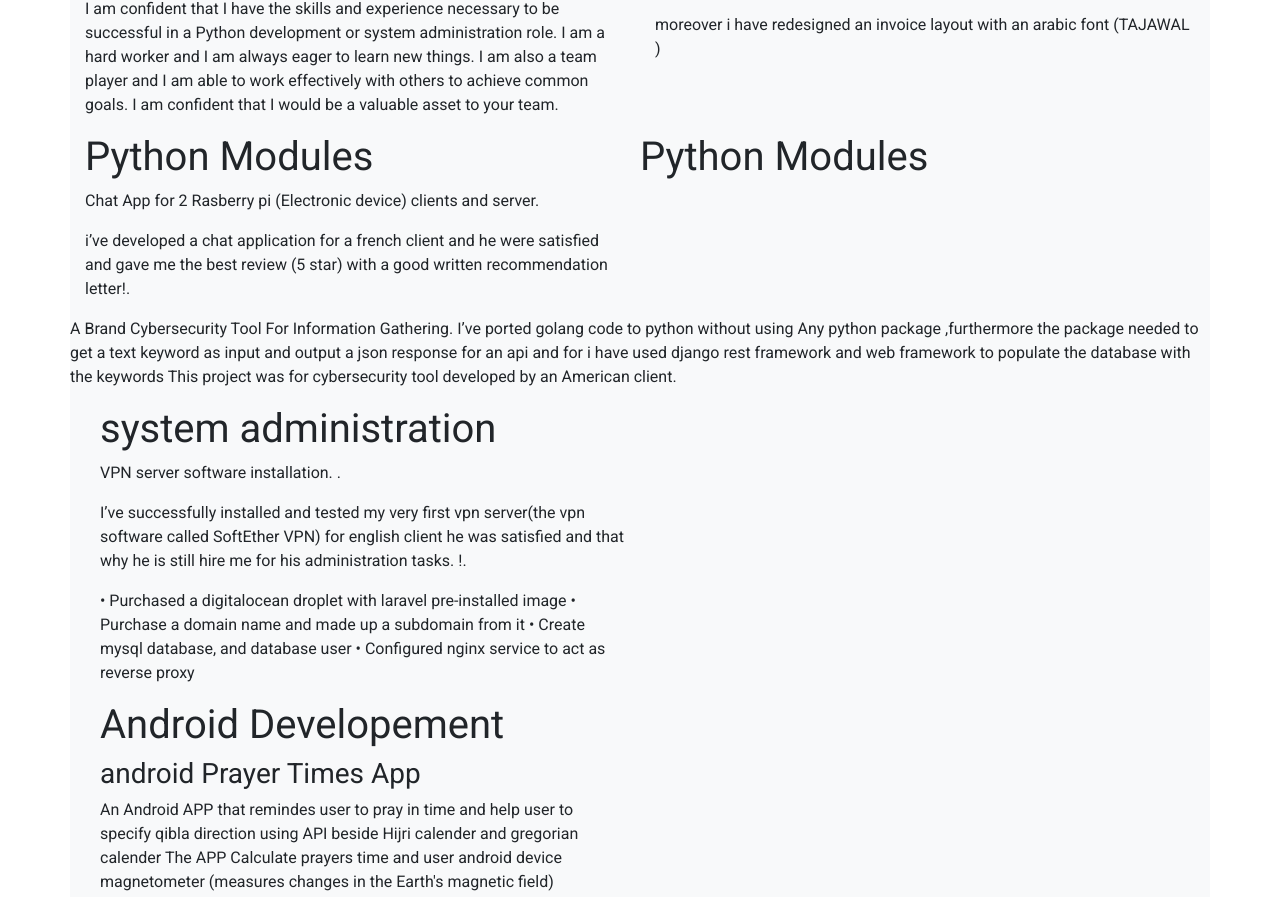
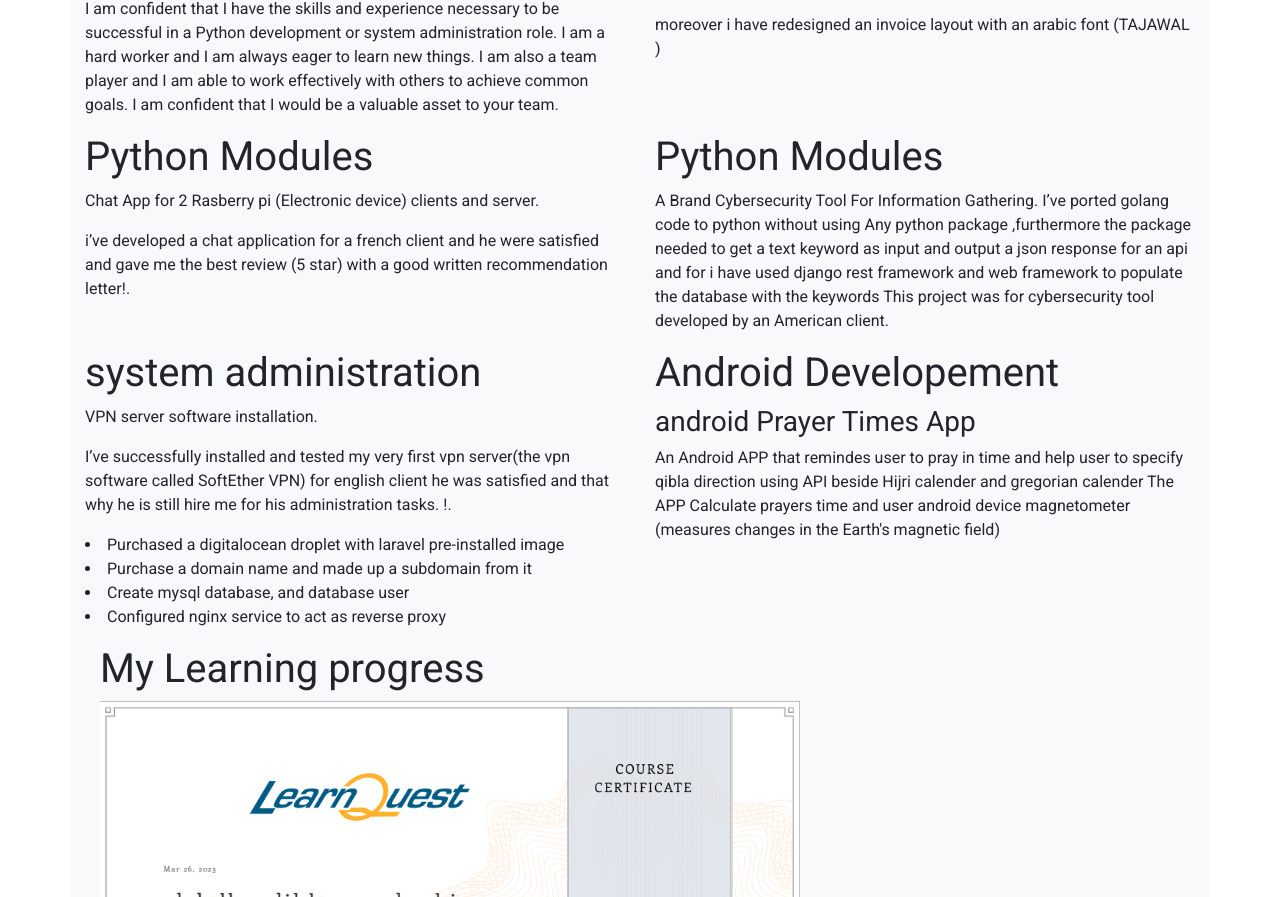
Before and after one commit to 3bdalla3adil/3bdalla3adil.github.io, a plain HTML site: page work.html in a window 1280 px wide. Shown: the part 792-1689 px from the top of the page. Drawn offline with nearby package versions, Linux system fonts and the light colour scheme; a web font is replaced by a local one.

Commit message:
Update work.html
fixed python module misplacing and added new cert

```diff
--- a/work.html
+++ b/work.html
@@ -6,7 +6,7 @@
     <meta name="viewport" content="width=device-width, initial-scale=1.0">
     <title>Portfolio | AAHB</title>
     <link rel="stylesheet" href="https://cdnjs.cloudflare.com/ajax/libs/font-awesome/4.4.0/css/all.min.css">
-    <link rel="stylesheet" href="https://cdnjs.cloudflare.com/ajax/libs/twitter-bootstrap/4.0.0/css/bootstrap.min.css">
+    <link rel="stylesheet" href="https://cdnjs.cloudflare.com/ajax/libs/bootstrap/4.0.0/css/bootstrap.min.css">
     <link rel="stylesheet" href="https://fonts.googleapis.com/css?family=Aclonica">
     <link rel="stylesheet" href="https://fonts.googleapis.com/css?family=Alegreya">
     <link rel="stylesheet" href="https://fonts.googleapis.com/css?family=Bitter:400,700">
@@ -114,6 +114,7 @@
 			<p>i’ve developed a chat application for a french client and he were satisfied and gave me the best review
 	                    (5 star) with a good written recommendation letter!.</p>
 			</div>
+		        <div class="col-md-6">
 			     <h1>Python Modules</h1>
 			    <p>A Brand Cybersecurity Tool For Information Gathering.
 			I’ve ported golang code to python without using Any python package ,furthermore the package needed
@@ -125,14 +126,15 @@
 			<div class="col-md-6">
 			<h1>system administration</h1>
 			<p>VPN server software installation.
-				.<br></p>
+			<br></p>
 			<p>I’ve successfully installed and tested my very first vpn server(the vpn software called SoftEther VPN) for
 			english client he was satisfied and that why he is still hire me for his administration tasks.
 			!.</p>
-			<p>• Purchased a digitalocean droplet with laravel pre-installed image
-			• Purchase a domain name and made up a subdomain from it
-			• Create mysql database, and database user
-			• Configured nginx service to act as reverse proxy
+			<p>
+			<li> Purchased a digitalocean droplet with laravel pre-installed image</li>
+			<li> Purchase a domain name and made up a subdomain from it</li>
+			<li>Create mysql database, and database user</li>
+			<li> Configured nginx service to act as reverse proxy</li>
 			</p>
 			</div>
 			<div class="col-md-6">
@@ -141,6 +143,7 @@
 			<p> An Android APP that remindes user to pray in time and help user to specify qibla direction using API
 			beside Hijri calender and gregorian calender
 			The APP Calculate prayers time and user android device magnetometer (measures changes in the Earth's magnetic field)</p>
+			</div>
 		        </div>
 			<div class="col-md-6">
 			<h1>My Learning progress </h1>
@@ -161,6 +164,9 @@
 			</div>
 			<div style="width: 700px; height: 700px; overflow: hidden;">
 			    <img src="/assets/img/operating_system_foundation_cert.png" alt="os_foundation_cert" style="width: 100%; height: auto;">
+			</div>
+			<div style="width: 700px; height: 700px; overflow: hidden;">
+			    <img src="/assets/img/computer_hardware_and_software.png" alt="copmuter_H/S_cert" style="width: 100%; height: auto;">
 			</div>
 			     </div>
 			        <div class="col">
```
Lines whose indentation alone changed are shown as unchanged.
